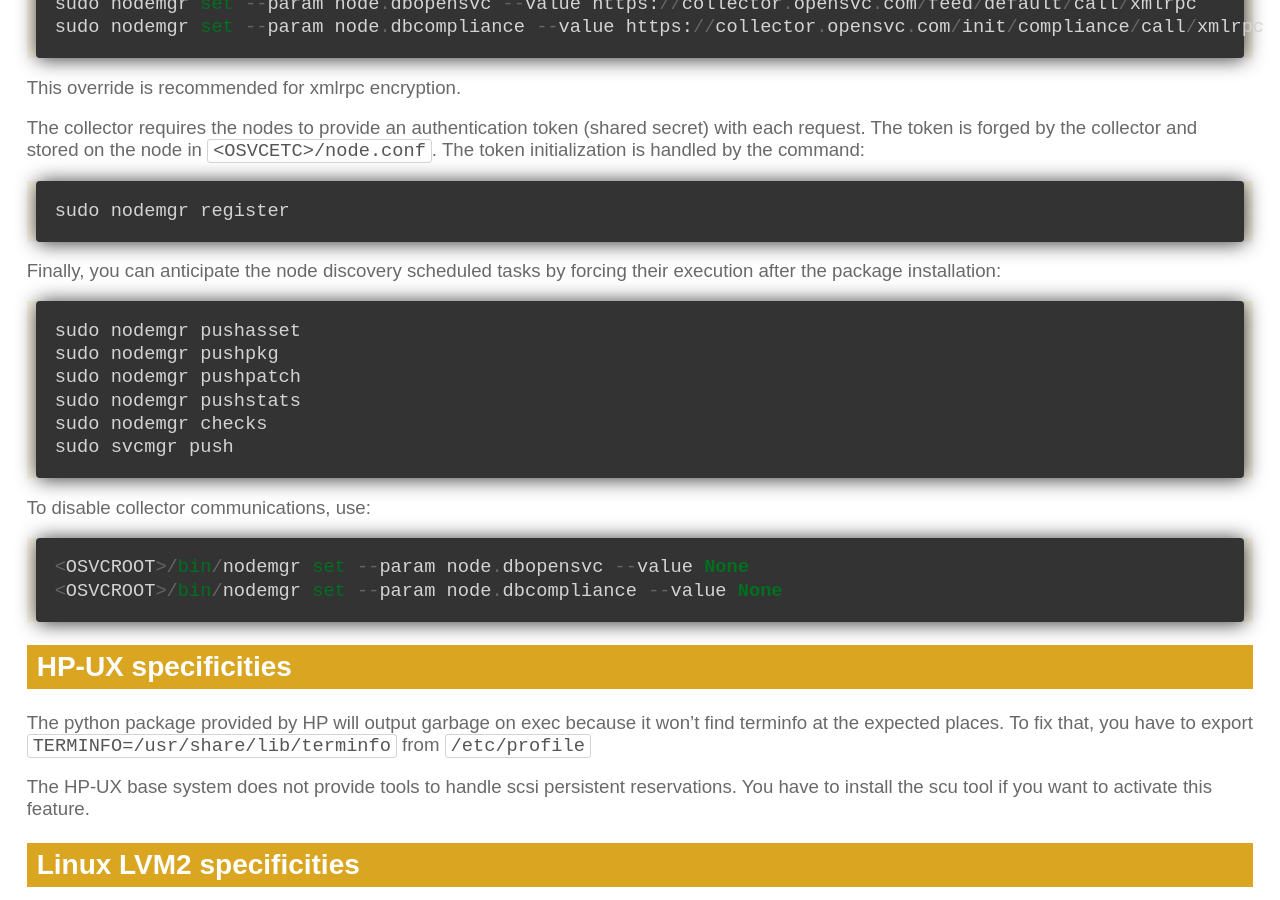
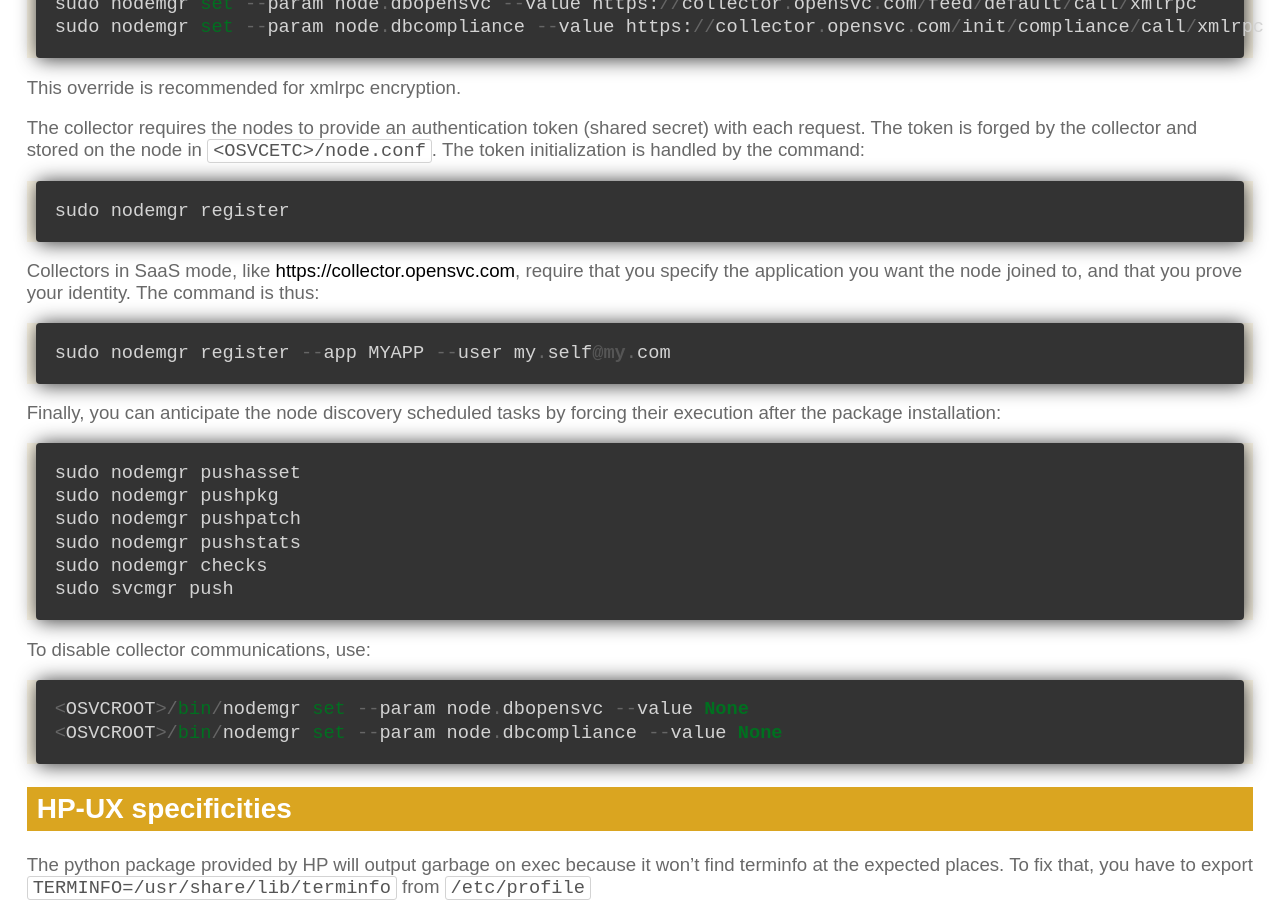
Before and after one commit to opensvc/docs.opensvc.com, a Sphinx documentation site: the page built from source/agent.install.rst, in a window 1280 px wide and 900 px high, scrolled down 3498 px. Built offline with Sphinx 7.4.7, drawn with Linux system fonts in a browser that asks for light colours; comment, search, counter and statistics services are not loaded.

Commit message:
Document the SaaS mode register command

```diff
--- a/source/agent.install.rst
+++ b/source/agent.install.rst
@@ -159,6 +159,9 @@ The collector requires the nodes to provide an authentication token (shared secr
 
 	sudo nodemgr register
 
+Collectors in SaaS mode, like https://collector.opensvc.com, require that you specify the application you want the node joined to, and that you prove your identity. The command is thus::
+
+	sudo nodemgr register --app MYAPP --user my.self@my.com
 
 Finally, you can anticipate the node discovery scheduled tasks by forcing their execution after the package installation:
 
```
